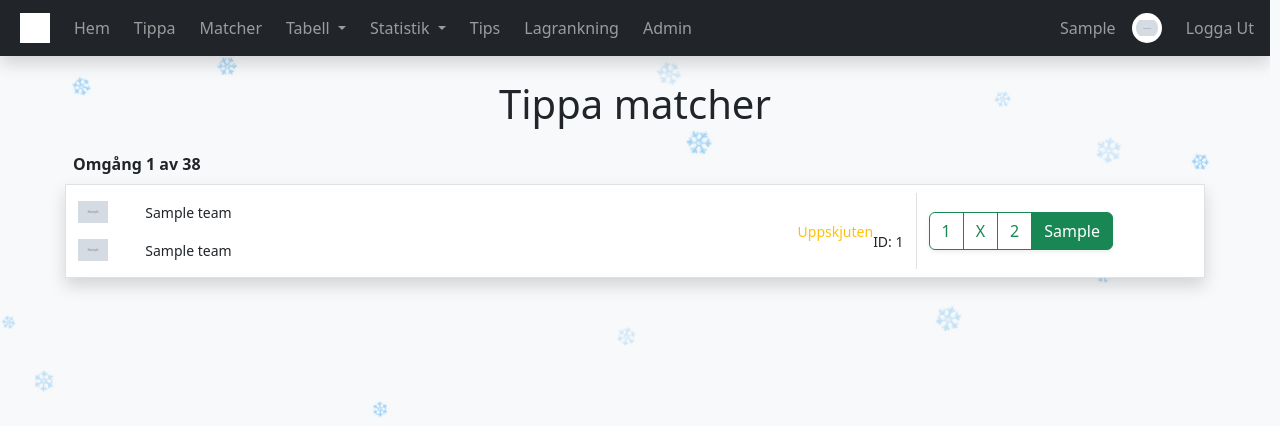
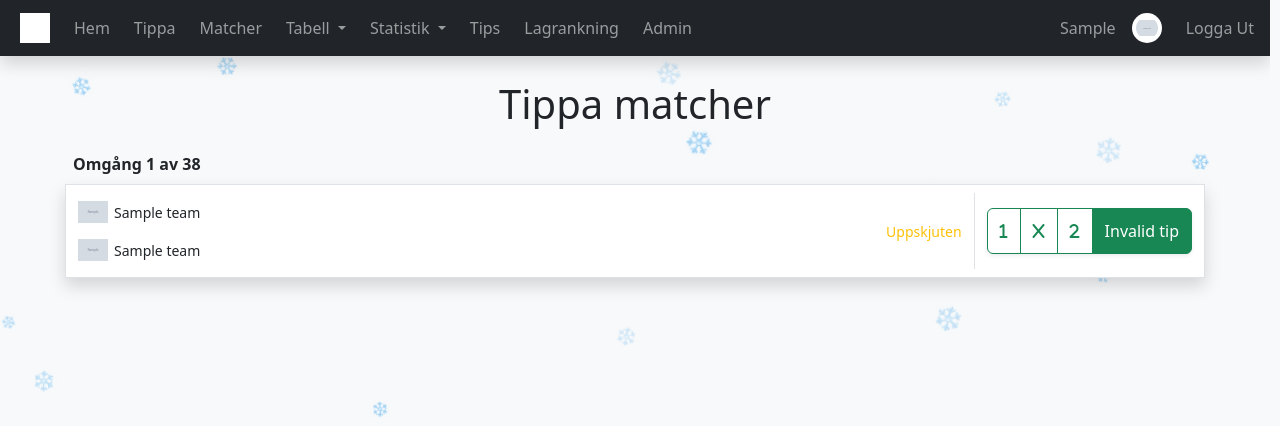
Before and after one commit to PhilipJanson/Premier-League-Tips, a Flask app: page /tip/1 in a window 1280 px wide. Shown: the top 426 px of the page. Run offline with Flask 3, Linux system fonts and the light colour scheme; a user stored in the database is signed in; tables that the repository leaves empty hold one stand-in row (values such as "Sample post"); grey boxes marked "Sample" are stand-in pictures; some libraries are stand-ins or nearby versions; grey boxes are pictures that could not be loaded.

Commit message:
Fontawesome 7, layout and icons

```diff
--- a/website/__init__.py
+++ b/website/__init__.py
@@ -94,7 +94,7 @@ def create_app() -> Flask:
             return {'general': None}
 
     @app.context_processor
-    def inject_now():
+    def inject_now() -> datetime:
         return {'now': datetime.now()}
 
     @login_manager.user_loader
@@ -113,11 +113,22 @@ def create_app() -> Flask:
         response.headers['Referrer-Policy'] = 'strict-origin-when-cross-origin'
         response.headers['Content-Security-Policy'] = (
             "default-src 'self'; "
-            "script-src 'self' https://cdnjs.cloudflare.com https://code.jquery.com https://maxcdn.bootstrapcdn.com https://stackpath.bootstrapcdn.com https://cdn.jsdelivr.net; "
-            "style-src 'self' 'unsafe-inline' https://stackpath.bootstrapcdn.com https://cdnjs.cloudflare.com https://maxcdn.bootstrapcdn.com https://cdn.jsdelivr.net; "
+            "script-src 'self' 'unsafe-inline' "
+            "https://cdnjs.cloudflare.com "
+            "https://code.jquery.com "
+            "https://cdn.jsdelivr.net "
+            "https://kit.fontawesome.com; "
+            "style-src 'self' 'unsafe-inline' "
+            "https://cdnjs.cloudflare.com "
+            "https://cdn.jsdelivr.net; "
             "img-src 'self' data: https://media.api-sports.io; "
-            "font-src 'self' https://cdnjs.cloudflare.com https://stackpath.bootstrapcdn.com https://cdn.jsdelivr.net; "
-            "connect-src 'self' https://api-sports.io; "
+            "font-src 'self' "
+            "https://cdnjs.cloudflare.com "
+            "https://cdn.jsdelivr.net "
+            "https://ka-f.fontawesome.com; "
+            "connect-src 'self' "
+            "https://api-sports.io "
+            "https://ka-f.fontawesome.com; "
             "object-src 'none'; frame-ancestors 'none'; base-uri 'self'"
         )
         return response
--- a/website/static/styles/style.css
+++ b/website/static/styles/style.css
@@ -57,6 +57,30 @@ html {
   height: auto;
 }
 
+/* Tip */
+.team-logo-thumbnail {
+  width: 30px;
+  height: 30px;
+  object-fit: contain;
+  display: block;
+  border-radius: 4px;
+}
+
+.tip-button {
+  min-height: 46px;
+}
+
+.tip-bottom-nav {
+  position: fixed;
+  left: 0;
+  bottom: 0;
+  width: 100%;
+  z-index: 5;
+  translate: 0 60px;
+  transition: all 0.5s ease-in-out;
+  background-color: #343a40;
+}
+
 /* Stats */
 .stat-card {
   height: 400px;
@@ -97,6 +121,7 @@ html {
   width: 1%;
 }
 
+/* Misc */
 .hover {
   background: #fff;
 }
@@ -117,34 +142,12 @@ html {
   background-color: #ff5e5e;
 }
 
-.bg-nav {
-  background-color: #343a40;
-}
-
 .disabled {
   cursor: default;
 }
 
 .team-picker {
   cursor: move;
-}
-
-.team-logo-thumbnail {
-  width: 30px;
-  height: 30px;
-  object-fit: contain;
-  display: block;
-  border-radius: 4px;
-}
-
-.nav-sticky-bottom {
-  position: fixed;
-  left: 0;
-  bottom: 0;
-  width: 100%;
-  z-index: 5;
-  translate: 0 60px;
-  transition: all 0.5s ease-in-out;
 }
 
 .visible {
--- a/website/templates/base.html
+++ b/website/templates/base.html
@@ -7,9 +7,9 @@
     <meta name="viewport" content="width=device-width, initial-scale=1.0"/>
     <meta name="csrf-token" content="{{ csrf_token() }}">
     <link rel="stylesheet" href="https://cdn.jsdelivr.net/npm/bootstrap@5.3.8/dist/css/bootstrap.min.css" integrity="sha384-sRIl4kxILFvY47J16cr9ZwB07vP4J8+LH7qKQnuqkuIAvNWLzeN8tE5YBujZqJLB" crossorigin="anonymous">
-    <link rel="stylesheet" href="https://stackpath.bootstrapcdn.com/font-awesome/4.7.0/css/font-awesome.min.css" crossorigin="anonymous"/>
     <link rel="stylesheet" href="{{ url_for('static',filename='styles/style.css') }}"/>
     <link rel="icon" type="image/x-icon" href="https://media.api-sports.io/football/leagues/39.png"/>
+    <script src="https://kit.fontawesome.com/a47a118d06.js" crossorigin="anonymous"></script>
     <title>
       {% block title %}Base{% endblock %}
     </title>
@@ -124,6 +124,22 @@
     {% endwith %}
   {% endmacro %}
 
+  {% macro tip_icon(tip, class) %}
+    {% if tip == '1' %}
+      <span class="{{ class if class else 'text-success' }}">
+        <i class="fa-solid fa-1"></i>
+      </span>
+    {% elif tip == 'X' %}
+      <span class="{{ class if class else 'text-warning' }}">
+        <i class="fa-solid fa-x"></i>
+      </span>
+    {% elif tip == '2' %}
+      <span class="{{ class if class else 'text-danger' }}">
+        <i class="fa-solid fa-2"></i>
+      </span>
+    {% else %}Invalid tip{% endif %}
+  {% endmacro %}
+
   <body class="d-flex flex-column min-vh-100 bg-light">
     {% if general and general.holiday_theme %}
       <div id="holiday-snow" aria-hidden="true"></div>
--- a/website/templates/standings.html
+++ b/website/templates/standings.html
@@ -40,15 +40,15 @@
             {% for char in standing.form %}
               {% if char == "W" %}
                 <span class="text-success">
-                  <i class="fa fa-check-circle"></i>
+                  <i class="fa-solid fa-circle-check"></i>
                 </span>
               {% elif char == "L" %}
                 <span class="text-danger">
-                  <i class="fa fa-times-circle"></i>
+                  <i class="fa-solid fa-circle-xmark"></i>
                 </span>
               {% elif char == "D" %}
                 <span class="text-secondary">
-                  <i class="fa fa-minus-circle"></i>
+                  <i class="fa-solid fa-circle-minus"></i>
                 </span>
               {% endif %}
             {% endfor %}
--- a/website/templates/tip.html
+++ b/website/templates/tip.html
@@ -2,11 +2,15 @@
 {% block title %}Tippa Matcher{% endblock %}
 
 {% macro team_macro(fixture, team) %}
-  <div class="row align-items-center">
-    <div class="col col-lg-1 p-1">
-      <img class="team-logo-thumbnail float-start" src="{{ team.logo }}" alt="Logo"/>
+  <div class="row align-items-center g-1"> <!-- g-1 adds small spacing between columns -->
+    <!-- Logo -->
+    <div class="col-auto pe-1 py-1">
+      <img class="team-logo-thumbnail" src="{{ team.logo }}" alt="Logo"/>
     </div>
-    <div class="col text-start small">{{ team.name }}</div>
+    <!-- Team name -->
+    <div class="col text-start small text-truncate">
+      {{ team.name }}
+    </div>
   </div>
 {% endmacro %}
 
@@ -36,14 +40,14 @@
         {% endif %}
         <!-- Fixture -->
         <div id="{{ fixture.fixture_id }}" class="col shadow" tabindex="0">
-          <div class="row border hover p-2">
+          <div class="row border hover py-2">
             <!--Teams-->
-            <div class="col">
+            <div class="col-12 col-md">
               {{ team_macro(fixture, fixture.home_team) }}
               {{ team_macro(fixture, fixture.away_team) }}
             </div>
             <!-- Time -->
-            <div class="d-flex col-md-auto border-left text-center align-items-center small">
+            <div class="d-flex col-6 col-md-auto text-center align-items-center small">
               {% if fixture.status == "FT" %}
                 Slut
               {% elif fixture.status == "PST" %}
@@ -51,20 +55,16 @@
               {% else %}
                 {{ fixture.date_time.strftime('%Y-%m-%d %H:%M') }}
               {% endif %}
-              {% if current_user.is_admin %}
-                <br/>ID:
-                {{ fixture.fixture_id }}
-              {% endif %}
             </div>
             <!-- Tip buttons -->
-            <div class="d-flex col col-lg-3 border-start align-items-center small">
+            <div class="d-flex col-6 col-md-auto border-start align-items-center small">
               <div class="btn-group shadow-sm" role="group" aria-label="Tip buttons">
                 {% for value, cls in item
                   .buttons
                   .items() %}
                   <input type="radio" class="btn-check" name="{{ fixture.fixture_id }}-buttons" id="{{ fixture.fixture_id }}-tips-{{ value }}" autocomplete="off" {% if 'active' in cls %} checked="checked" {% endif %}>
-                  <label class="btn {{ cls }}" for="{{ fixture.fixture_id }}-tips-{{ value }}" id="tipbutton-{{ fixture.fixture_id }}-{{ value }}" data-enabled="{{ 'true' if item.enabled else 'false' }}">
-                    {{ value }}
+                  <label class="d-flex btn tip-button align-items-center {{ cls }}" for="{{ fixture.fixture_id }}-tips-{{ value }}" id="tipbutton-{{ fixture.fixture_id }}-{{ value }}" data-enabled="{{ 'true' if item.enabled else 'false' }}">
+                    {{ tip_icon(value, "{{ 'text-light' if 'active' in cls else 'text-primary' }}") }}
                   </label>
                 {% endfor %}
               </div>
@@ -78,15 +78,15 @@
       {% endfor %}
     </div>
   </div>
-  <div id="nav-bottom-button" class="nav-sticky-bottom text-end bg-nav p-2 pe-4">
+  <div id="nav-bottom-button" class="tip-bottom-nav text-end p-2 pe-4">
     <button class="btn btn-primary" type="button" id="tip-button-submit">
       Tippa
     </button>
   </div>
   <!--The fixture_id of the closest fixture in time-->
-  <p id="next-fixture-id" hidden="hidden">
+  <div id="next-fixture-id" hidden="hidden">
     {{ next_fixture.fixture_id }}
-  </p>
+  </div>
 {% endblock %}
 {% block script %}
   <script type="text/javascript" src="{{ url_for('static', filename='js/tip.js') }}"></script>
```
Also changed, not shown: TODO.md (+2 -2 lines), website/templates/fixtures.html (+13 -12 lines), website/templates/stats.html (+12 -9 lines).
